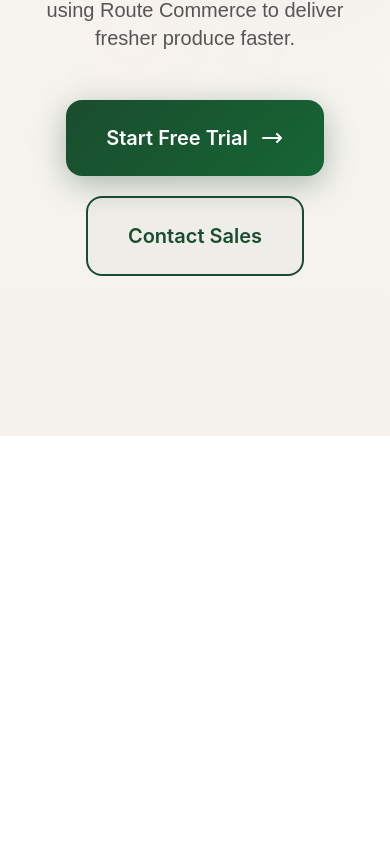
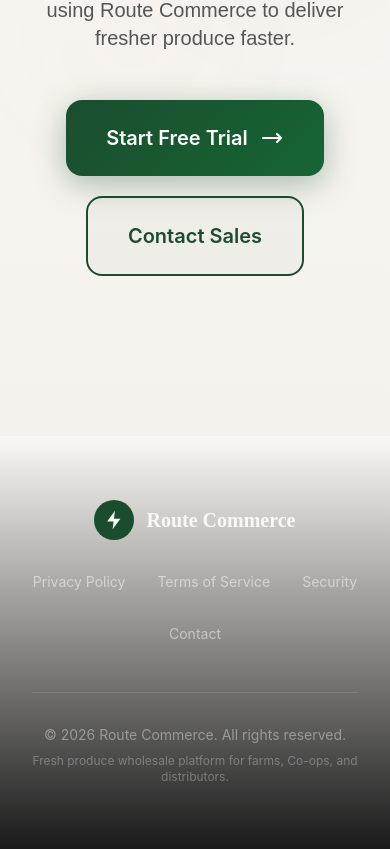
Before and after one commit to dzinesco/route-commerce, a Next.js app: page / in a window 390 px wide. Shown: the part 7332-8181 px from the top of the page. Before the commit the page ends 7768 px from the top, so only its background shows below. Built offline with nearby package versions, Linux system fonts and the light colour scheme; no server answers.

Commit message:
fix: counter animations and add footer with legal links
- Fixed counter-animate to use gsap.fromTo with proper textContent interpolation
- Added footer section with logo, privacy/terms/security/contact links
- Added copyright notice with dynamic year

```diff
--- a/src/components/landing/HeroSection.tsx
+++ b/src/components/landing/HeroSection.tsx
@@ -158,25 +158,33 @@
         );
       });
 
-      // Counter animations
-      gsap.utils.toArray<Element>(".counter-animate").forEach((el) => {
-        const target = parseInt(el.getAttribute("data-target") || "0", 10);
-        const obj = { val: 0 };
-        gsap.to(obj, {
-          val: target,
-          duration: 2,
-          ease: "power2.out",
-          onUpdate: () => {
-            if (el.textContent !== null) {
-              el.textContent = Math.floor(obj.val).toLocaleString();
-            }
-          },
-          scrollTrigger: {
-            trigger: el,
-            start: "top 80%",
-            toggleActions: "play none none none",
-          },
-        });
+      // Counter animations with proper initialization
+      const counterElements = gsap.utils.toArray<Element>(".counter-animate");
+      counterElements.forEach((el) => {
+        const targetStr = el.getAttribute("data-target") || "0";
+        const target = parseInt(targetStr, 10);
+
+        gsap.fromTo(
+          el,
+          { textContent: 0 },
+          {
+            textContent: target,
+            duration: 2.5,
+            ease: "power2.out",
+            snap: { textContent: 1 },
+            scrollTrigger: {
+              trigger: el,
+              start: "top 85%",
+              toggleActions: "play none none none",
+            },
+            onUpdate: function() {
+              const val = Math.floor(gsap.getProperty(el, "textContent") as number);
+              if (el.textContent !== null) {
+                el.textContent = val.toLocaleString();
+              }
+            },
+          }
+        );
       });
     }, containerRef);
 
@@ -929,6 +937,67 @@
         </div>
       </section>
 
+      {/* ─── FOOTER ─────────────────────────────────────────────────────────── */}
+      <footer className="relative py-16 overflow-hidden" style={{ background: "#1a1a1a" }}>
+        <div className="absolute inset-0 pointer-events-none" style={{
+          background: "linear-gradient(180deg, #faf8f5 0%, #1a1a1a 100%)",
+        }} />
+
+        <div className="container mx-auto px-8 relative z-10">
+          <div className="flex flex-col md:flex-row items-center justify-between gap-8 pb-12 border-b border-white/10">
+            {/* Logo */}
+            <div className="flex items-center gap-3">
+              <div
+                className="w-10 h-10 rounded-full flex items-center justify-center"
+                style={{ background: "#1a4d2e" }}
+              >
+                <svg width="22" height="22" viewBox="0 0 24 24" fill="none">
+                  <path d="M13 2L4.5 13.5H11.5L10.5 22L19 10.5H12L13 2Z" fill="#faf8f5" />
+                </svg>
+              </div>
+              <span
+                className="text-xl font-semibold"
+                style={{
+                  fontFamily: "'Playfair Display', serif",
+                  color: "#faf8f5",
+                }}
+              >
+                Route Commerce
+              </span>
+            </div>
+
+            {/* Legal Links */}
+            <nav className="flex flex-wrap items-center justify-center gap-8">
+              {[
+                { label: "Privacy Policy", href: "/privacy-policy" },
+                { label: "Terms of Service", href: "/terms-and-conditions" },
+                { label: "Security", href: "/security" },
+                { label: "Contact", href: "/contact" },
+              ].map((link) => (
+                <a
+                  key={link.label}
+                  href={link.href}
+                  className="text-sm transition-colors hover:text-white"
+                  style={{ color: "rgba(255,255,255,0.5)" }}
+                >
+                  {link.label}
+                </a>
+              ))}
+            </nav>
+          </div>
+
+          {/* Copyright */}
+          <div className="pt-8 text-center">
+            <p className="text-sm" style={{ color: "rgba(255,255,255,0.4)" }}>
+              © {new Date().getFullYear()} Route Commerce. All rights reserved.
+            </p>
+            <p className="text-xs mt-2" style={{ color: "rgba(255,255,255,0.3)" }}>
+              Fresh produce wholesale platform for farms, Co-ops, and distributors.
+            </p>
+          </div>
+        </div>
+      </footer>
+
       {/* ─── GLOBAL STYLES ────────────────────────────────────────────────────── */}
       <style jsx>{`
         @keyframes float {
```
